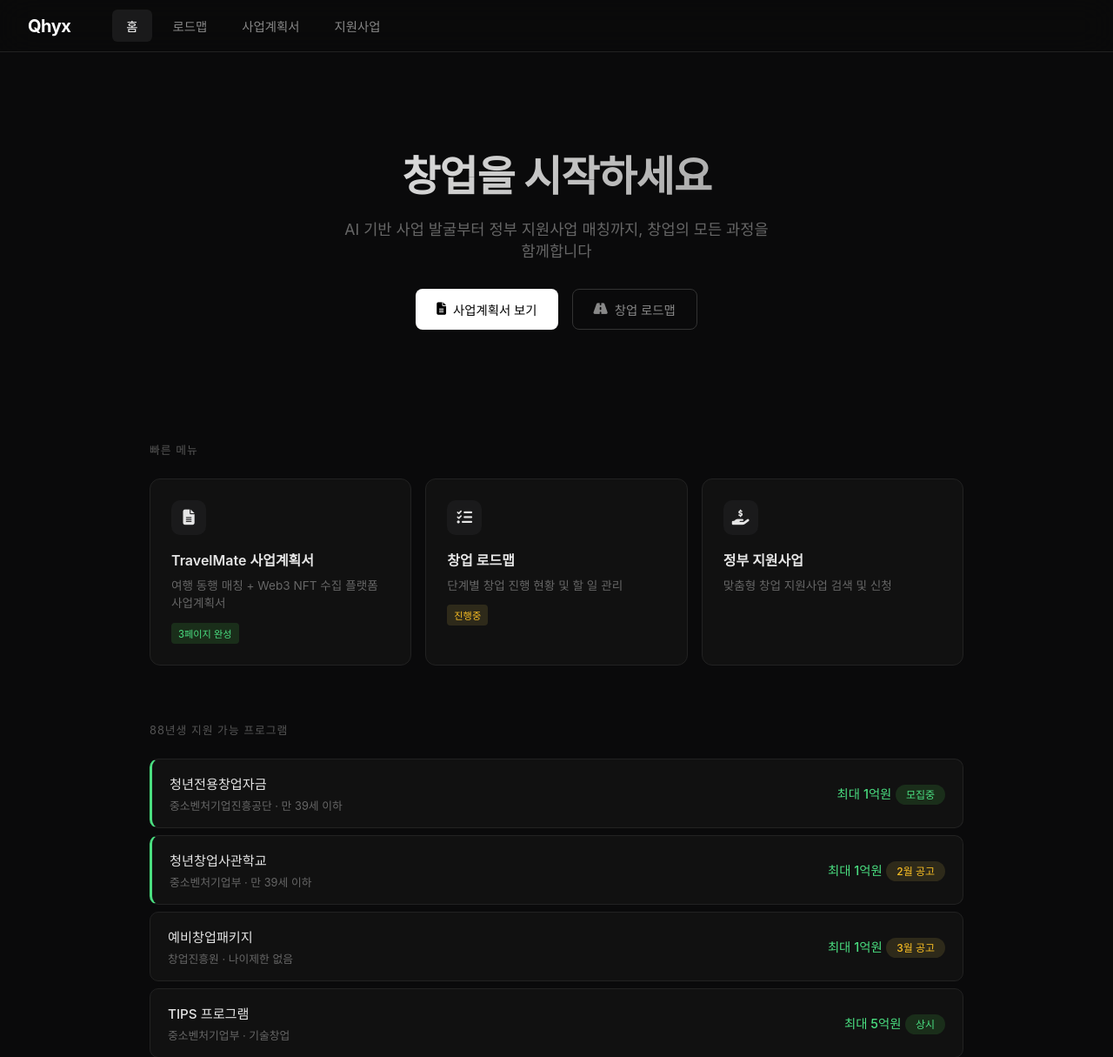
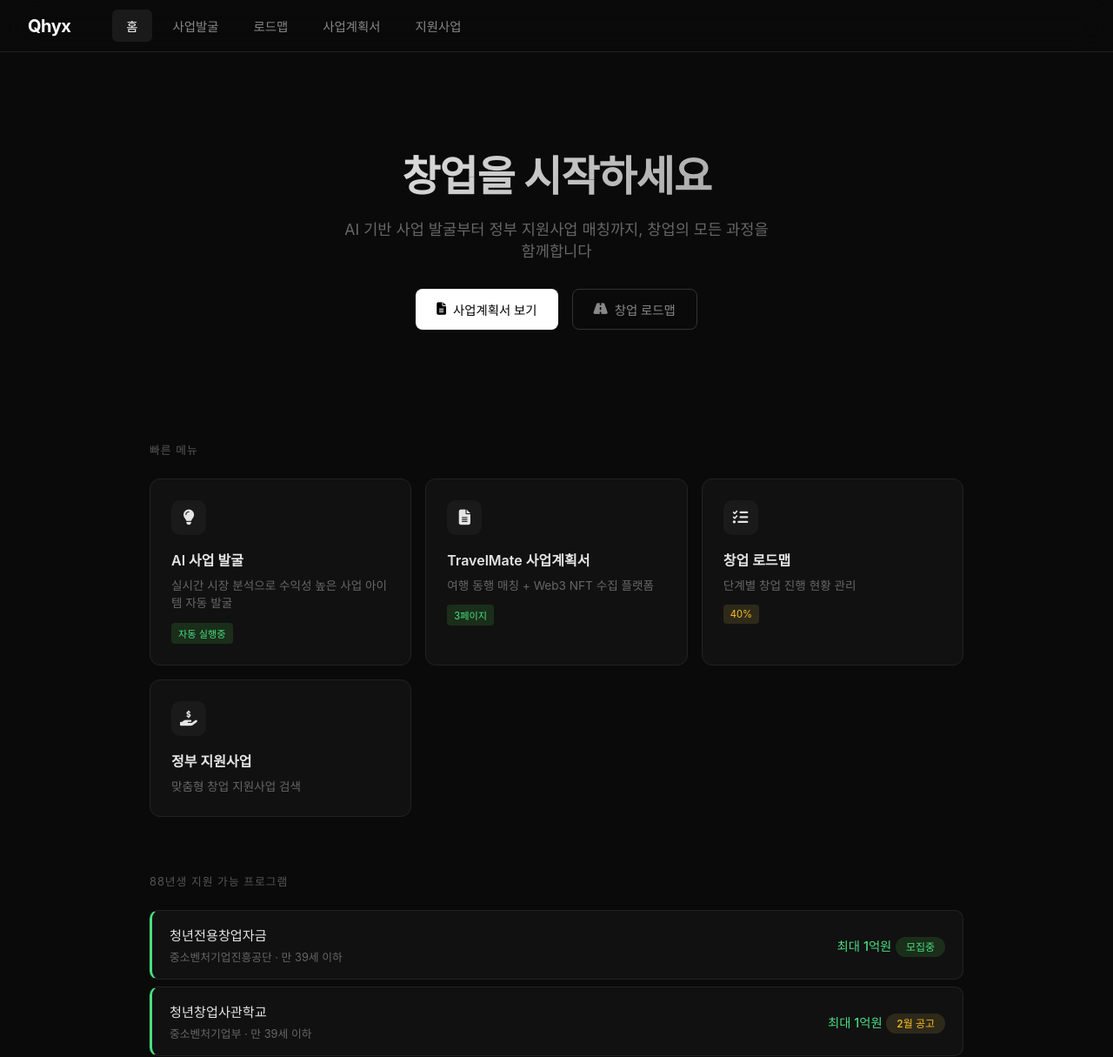
Before and after one commit to araeLaver/down, a Flask app: page / in a window 1280 px wide. Shown: the top 1215 px of the page at 87% size. Run offline with Flask 3, Linux system fonts and the light colour scheme.

Commit message:
fix: 사업발굴 메뉴 네비게이션에 추가
- 모든 페이지 네비게이션에 사업발굴 링크 추가
- 메인 페이지 카드에 AI 사업 발굴 추가

Co-Authored-By: Claude Opus 4.5 <noreply@anthropic.com>

```diff
--- a/templates/business_plan.html
+++ b/templates/business_plan.html
@@ -370,6 +370,7 @@
             <a href="/" class="logo">Qhyx</a>
             <div class="nav-links">
                 <a href="/">홈</a>
+                <a href="/business-discovery">사업발굴</a>
             </div>
         </div>
         <button class="btn-print" onclick="window.print()">
--- a/templates/index.html
+++ b/templates/index.html
@@ -278,6 +278,7 @@
         <div class="logo">Qhyx</div>
         <div class="nav-links">
             <a href="/" class="active">홈</a>
+            <a href="/business-discovery">사업발굴</a>
             <a href="/startup-roadmap">로드맵</a>
             <a href="/business-plan">사업계획서</a>
             <a href="/startup-support">지원사업</a>
@@ -300,22 +301,28 @@
 
         <div class="section-title">빠른 메뉴</div>
         <div class="card-grid">
+            <a href="/business-discovery" class="card">
+                <div class="card-icon"><i class="fas fa-lightbulb"></i></div>
+                <h3>AI 사업 발굴</h3>
+                <p>실시간 시장 분석으로 수익성 높은 사업 아이템 자동 발굴</p>
+                <span class="badge">자동 실행중</span>
+            </a>
             <a href="/business-plan" class="card">
                 <div class="card-icon"><i class="fas fa-file-alt"></i></div>
                 <h3>TravelMate 사업계획서</h3>
-                <p>여행 동행 매칭 + Web3 NFT 수집 플랫폼 사업계획서</p>
-                <span class="badge">3페이지 완성</span>
+                <p>여행 동행 매칭 + Web3 NFT 수집 플랫폼</p>
+                <span class="badge">3페이지</span>
             </a>
             <a href="/startup-roadmap" class="card">
                 <div class="card-icon"><i class="fas fa-tasks"></i></div>
                 <h3>창업 로드맵</h3>
-                <p>단계별 창업 진행 현황 및 할 일 관리</p>
-                <span class="badge warn">진행중</span>
+                <p>단계별 창업 진행 현황 관리</p>
+                <span class="badge warn">40%</span>
             </a>
             <a href="/startup-support" class="card">
                 <div class="card-icon"><i class="fas fa-hand-holding-usd"></i></div>
                 <h3>정부 지원사업</h3>
-                <p>맞춤형 창업 지원사업 검색 및 신청</p>
+                <p>맞춤형 창업 지원사업 검색</p>
             </a>
         </div>
 
--- a/templates/startup_roadmap.html
+++ b/templates/startup_roadmap.html
@@ -346,6 +346,7 @@
         <a href="/" class="logo">Qhyx</a>
         <div class="nav-links">
             <a href="/">홈</a>
+            <a href="/business-discovery">사업발굴</a>
             <a href="/startup-roadmap" class="active">로드맵</a>
             <a href="/business-plan">사업계획서</a>
             <a href="/startup-support">지원사업</a>
```
